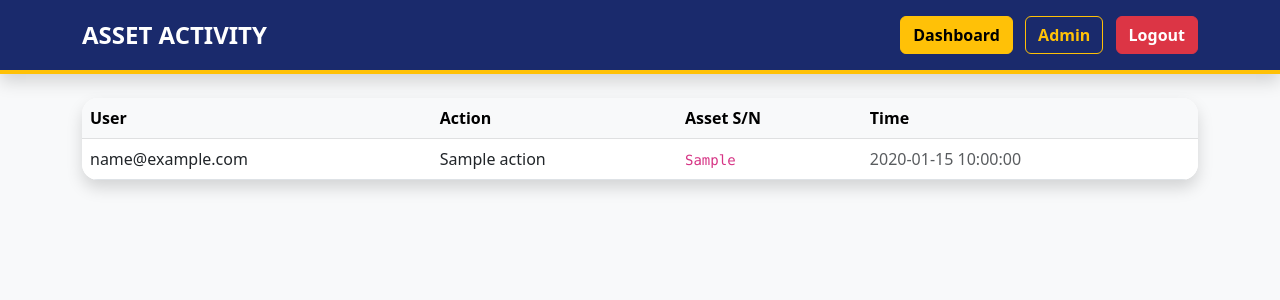
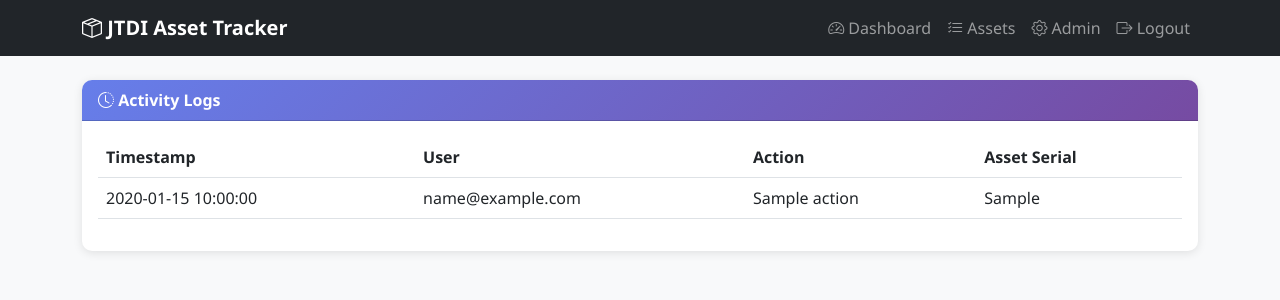
Before and after one commit to Fakhrul0029/Asset-Tracker-System-Together-, a Flask app: page /activity in a window 1280 px wide. Shown: the top 300 px of the page. Run offline with Flask 3, Linux system fonts and the light colour scheme; the visitor is signed in with stand-in values (Sample User, id 1); a database or web service that is not in the repository returns one stand-in record (values such as "Sample title"); some libraries are stand-ins or nearby versions.

Commit message:
Enhance activity log page layout and styling

```diff
--- a/templates/activity.html
+++ b/templates/activity.html
@@ -2,53 +2,107 @@
 <html lang="en">
 <head>
     <meta charset="UTF-8">
-    <title>Activity Log</title>
-    <link rel="stylesheet" href="https://cdn.jsdelivr.net/npm/bootstrap@5.3.0/dist/css/bootstrap.min.css">
+    <meta name="viewport" content="width=device-width, initial-scale=1.0">
+    <title>Activity Logs - JTDI Asset Tracker</title>
+    <link href="https://cdn.jsdelivr.net/npm/bootstrap@5.3.0/dist/css/bootstrap.min.css" rel="stylesheet">
+    <link rel="stylesheet" href="https://cdn.jsdelivr.net/npm/bootstrap-icons@1.10.0/font/bootstrap-icons.css">
     <style>
-        :root { --navy: #1a2a6c; --gold: #ffc107; }
-        .navbar { background: var(--navy); border-bottom: 4px solid var(--gold); }
+        body {
+            background-color: #f8f9fa;
+            font-family: 'Segoe UI', Tahoma, Geneva, Verdana, sans-serif;
+        }
+        .navbar-brand {
+            font-weight: 600;
+        }
+        .card {
+            border: none;
+            box-shadow: 0 2px 10px rgba(0,0,0,0.1);
+            border-radius: 10px;
+        }
+        .card-header {
+            background: linear-gradient(135deg, #667eea 0%, #764ba2 100%);
+            color: white;
+            border-radius: 10px 10px 0 0 !important;
+            font-weight: 600;
+        }
     </style>
 </head>
-<body class="bg-light">
-    <nav class="navbar navbar-dark p-3 mb-4 shadow">
-        <div class="container d-flex justify-content-between">
-            <h4 class="text-white mb-0 fw-bold">ASSET ACTIVITY</h4>
-            <div>
-                <a href="/" class="btn btn-warning fw-bold me-2">Dashboard</a>
+<body>
+    <nav class="navbar navbar-expand-lg navbar-dark bg-dark">
+        <div class="container">
+            <a class="navbar-brand" href="{{ url_for('dashboard') }}">
+                <i class="bi bi-box-seam"></i> JTDI Asset Tracker
+            </a>
+            <button class="navbar-toggler" type="button" data-bs-toggle="collapse" data-bs-target="#navbarNav">
+                <span class="navbar-toggler-icon"></span>
+            </button>
+            <div class="collapse navbar-collapse" id="navbarNav">
+                <ul class="navbar-nav ms-auto">
+                    <li class="nav-item">
+                        <a class="nav-link" href="{{ url_for('dashboard') }}">
+                            <i class="bi bi-speedometer2"></i> Dashboard
+                        </a>
+                    </li>
+                    <li class="nav-item">
+                        <a class="nav-link" href="{{ url_for('index') }}">
+                            <i class="bi bi-list-check"></i> Assets
+                        </a>
+                    </li>
                     {% if session.role == 'Admin' %}
-                <a href="/admin" class="btn btn-outline-warning fw-bold me-2">Admin</a>
+                    <li class="nav-item">
+                        <a class="nav-link" href="{{ url_for('admin_dashboard') }}">
+                            <i class="bi bi-gear"></i> Admin
+                        </a>
+                    </li>
                     {% endif %}
-                <a href="/logout" class="btn btn-danger fw-bold">Logout</a>
+                    <li class="nav-item">
+                        <a class="nav-link" href="{{ url_for('logout') }}">
+                            <i class="bi bi-box-arrow-right"></i> Logout
+                        </a>
+                    </li>
+                </ul>
             </div>
         </div>
     </nav>
-    <div class="container">
-        <div class="card shadow border-0 rounded-4 overflow-hidden">
-            <table class="table table-hover align-middle mb-0">
-                <thead class="table-light">
+
+    <div class="container mt-4">
+        <div class="card">
+            <div class="card-header">
+                <i class="bi bi-clock-history"></i> Activity Logs
+            </div>
+            <div class="card-body">
+                <div class="table-responsive">
+                    <table class="table table-hover">
+                        <thead>
                             <tr>
+                                <th>Timestamp</th>
                                 <th>User</th>
                                 <th>Action</th>
-                        <th>Asset S/N</th>
-                        <th>Time</th>
+                                <th>Asset Serial</th>
                             </tr>
                         </thead>
                         <tbody>
                             {% for log in logs %}
                             <tr>
+                                <td>{{ log.created_at.strftime('%Y-%m-%d %H:%M:%S') if log.created_at else '' }}</td>
                                 <td>{{ log.user_email }}</td>
                                 <td>{{ log.action }}</td>
-                        <td><code>{{ log.asset_serial or '-' }}</code></td>
-                        <td class="text-muted">{{ log.created_at }}</td>
-                    </tr>
-                    {% else %}
-                    <tr>
-                        <td colspan="4" class="text-center text-muted py-4">No activity yet.</td>
+                                <td>{{ log.asset_serial or '-' }}</td>
                             </tr>
                             {% endfor %}
                         </tbody>
                     </table>
                 </div>
+                {% if not logs %}
+                <div class="text-center text-muted py-4">
+                    <i class="bi bi-inbox fs-1"></i>
+                    <p>No activity logs found.</p>
                 </div>
+                {% endif %}
+            </div>
+        </div>
+    </div>
+
+    <script src="https://cdn.jsdelivr.net/npm/bootstrap@5.3.0/dist/js/bootstrap.bundle.min.js"></script>
 </body>
 </html>
```
Lines whose indentation alone changed are shown as unchanged.
